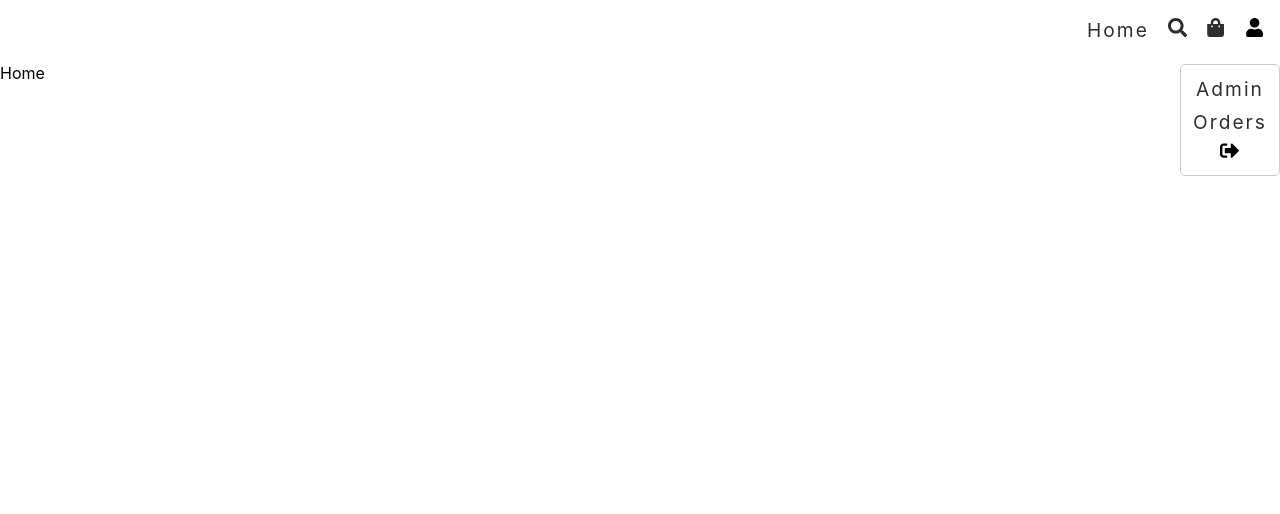
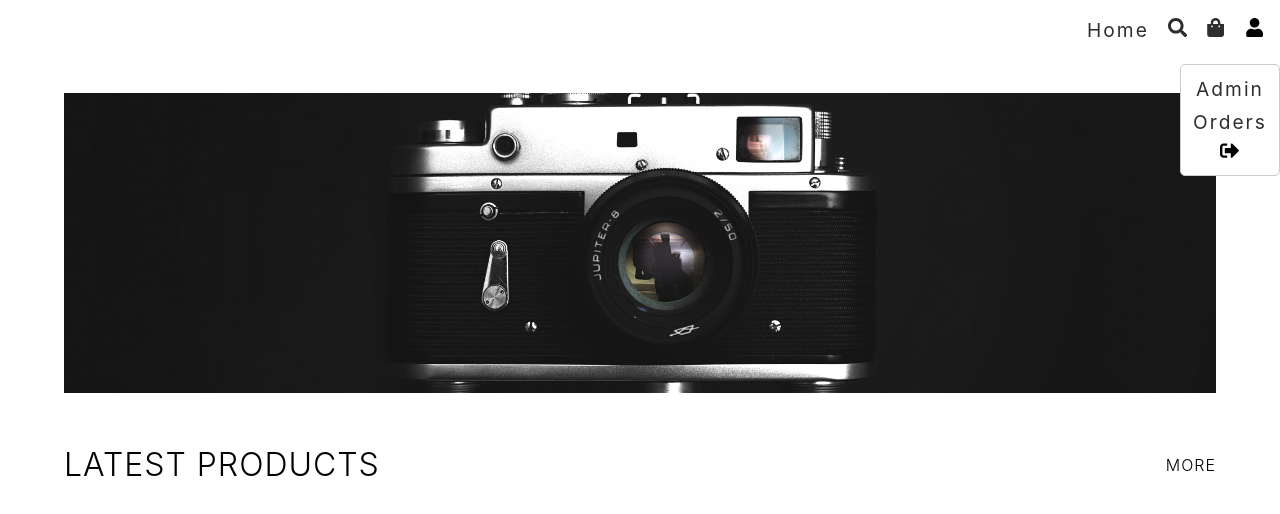
Before and after one commit to AkshitBhati/Ecommerce-App-with-TS, a React (Vite) app: page / in a window 1280 px wide. Both pictures are taken after a click on the button 1254 px from the left and 30 px from the top of the page. Shown: the top 514 px of the page. Built offline with nearby package versions, Linux system fonts and the light colour scheme.

Commit message:
creating home component

```diff
--- a/src/Components/Header.tsx
+++ b/src/Components/Header.tsx
@@ -6,6 +6,10 @@ const user = {_id:"gfgf", role:"admin"}
 
 const Header = () => {
     const [isOpen, setIsOpen] = useState(false)
+
+    const logoutHandler = () => {
+        setIsOpen(false)
+    }
 
   return (
     <nav className='header'>
@@ -25,7 +29,7 @@ const Header = () => {
                     )}
 
                     <Link to={"/orders"} onClick={() => setIsOpen(false)}>Orders</Link>
-                    <button>
+                    <button onClick={logoutHandler}>
                         <FaSignOutAlt />
                     </button>
                 </div>
--- a/src/Pages/HomePage.tsx
+++ b/src/Pages/HomePage.tsx
@@ -1,7 +1,15 @@
+import { Link } from "react-router-dom"
+
 const HomePage = () => {
   return (
-    <div>
-      Home
+    <div className="home">
+      <section></section>
+
+      <h1>Latest Products
+        <Link to={"/search"} className="find-more">More</Link>
+      </h1>
+
+      <main></main>
     </div>
   )
 }
--- a/src/Styles/app.scss
+++ b/src/Styles/app.scss
@@ -34,6 +34,7 @@
   }
 
   @import "admin-styles/mixin";
+  @import "home.scss";
 
   @import "admin-styles/dashboard";
   @import "admin-styles/products";
--- /dev/null
+++ b/src/Styles/home.scss
@@ -0,0 +1,35 @@
+.home{
+    padding: 2rem 5%;
+    display: flex;
+    flex-direction: column;
+    height: calc(100vh - 4rem);
+    width: 100%;
+
+    >section{
+        width: 100%;
+        height: 18.75rem;
+        margin: auto;
+        background: url("../assets/images/cover.jpg") no-repeat center / cover;
+    }
+
+    >h1{
+        @include heading(1px);
+        margin-top: 3rem;
+        @include flex(row, space-between, center);
+    }
+    .find-more{
+        font-size: 1rem;
+    }
+
+    >main{
+        width: 100%;
+        flex: 1 ;
+        display: flex;
+        gap: 1rem;
+        overflow-x: auto;
+
+        &::-webkit-scrollbar{
+            display: none;
+        }
+    }
+}
```
Also changed, not shown: src/assets/images/cover.jpg (added).
